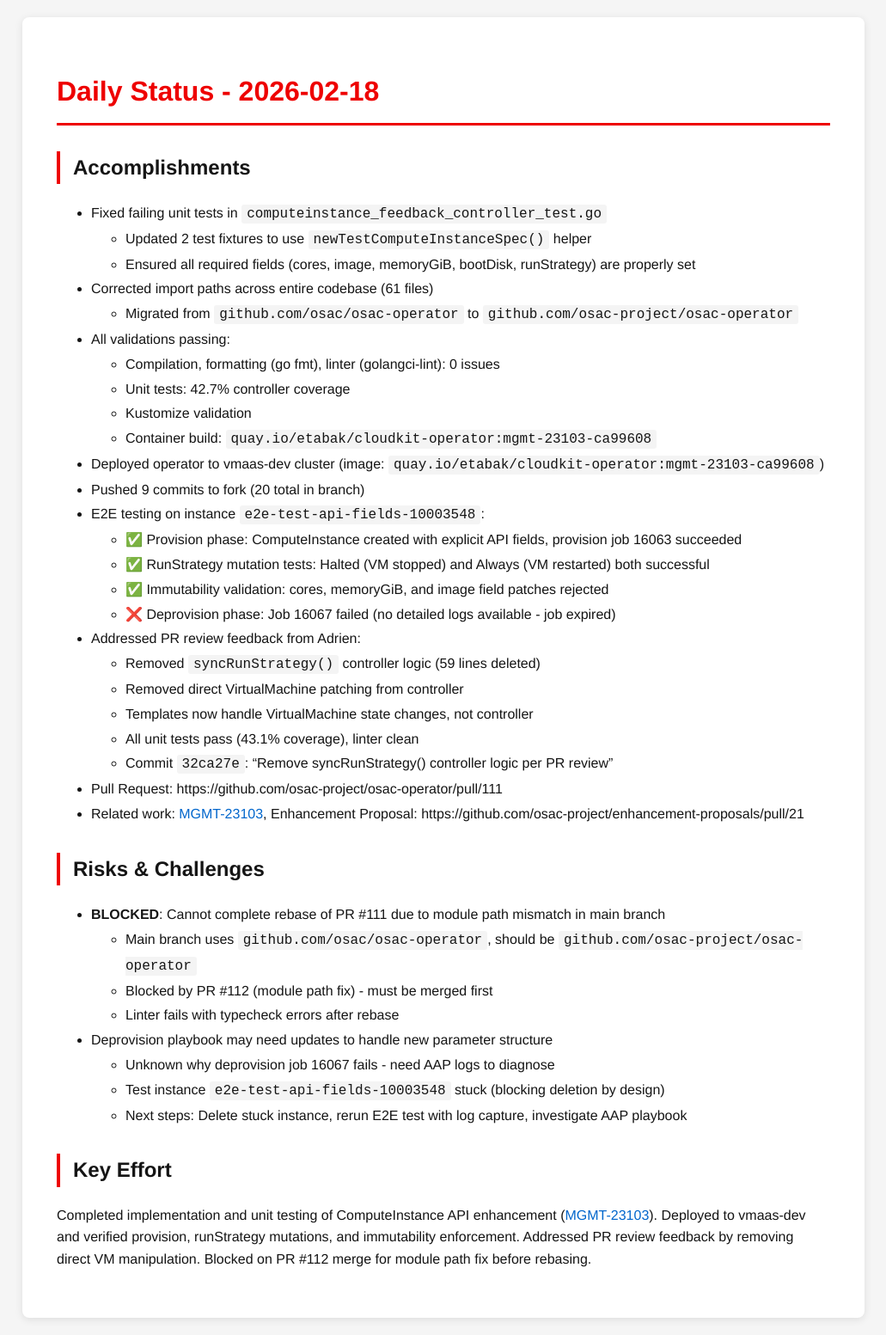
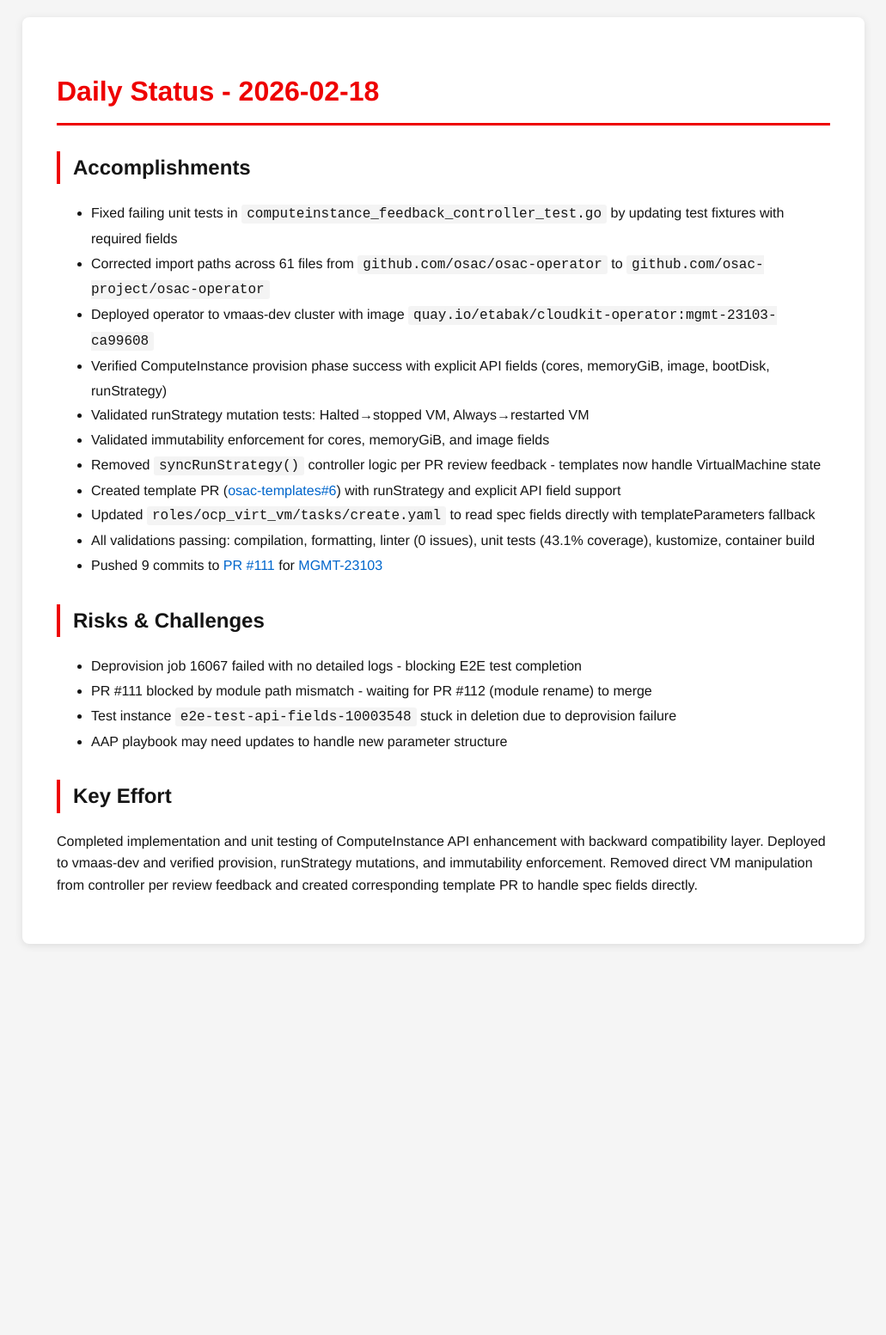
Before and after one commit to tzvatot/daily-status, a Jekyll site: the page built from 2026-02-18.md, in a window 1280 px wide. Shown: the whole page at 86% size, without its empty margins (124-1155 px from the left). Built offline with Jekyll 4.4.1, drawn with Linux system fonts in a browser that asks for light colours; after the commit the page ends 1118 px from its top, so only the background shows below that.

Commit message:
Daily status update - 2026-02-18

```diff
--- a/2026-02-18.md
+++ b/2026-02-18.md
@@ -8,43 +8,25 @@ date: 2026-02-18
 
 ## Accomplishments
 
-- Fixed failing unit tests in `computeinstance_feedback_controller_test.go`
-  - Updated 2 test fixtures to use `newTestComputeInstanceSpec()` helper
-  - Ensured all required fields (cores, image, memoryGiB, bootDisk, runStrategy) are properly set
-- Corrected import paths across entire codebase (61 files)
-  - Migrated from `github.com/osac/osac-operator` to `github.com/osac-project/osac-operator`
-- All validations passing:
-  - Compilation, formatting (go fmt), linter (golangci-lint): 0 issues
-  - Unit tests: 42.7% controller coverage
-  - Kustomize validation
-  - Container build: `quay.io/etabak/cloudkit-operator:mgmt-23103-ca99608`
-- Deployed operator to vmaas-dev cluster (image: `quay.io/etabak/cloudkit-operator:mgmt-23103-ca99608`)
-- Pushed 9 commits to fork (20 total in branch)
-- E2E testing on instance `e2e-test-api-fields-10003548`:
-  - ✅ Provision phase: ComputeInstance created with explicit API fields, provision job 16063 succeeded
-  - ✅ RunStrategy mutation tests: Halted (VM stopped) and Always (VM restarted) both successful
-  - ✅ Immutability validation: cores, memoryGiB, and image field patches rejected
-  - ❌ Deprovision phase: Job 16067 failed (no detailed logs available - job expired)
-- Addressed PR review feedback from Adrien:
-  - Removed `syncRunStrategy()` controller logic (59 lines deleted)
-  - Removed direct VirtualMachine patching from controller
-  - Templates now handle VirtualMachine state changes, not controller
-  - All unit tests pass (43.1% coverage), linter clean
-  - Commit `32ca27e`: "Remove syncRunStrategy() controller logic per PR review"
-- Pull Request: https://github.com/osac-project/osac-operator/pull/111
-- Related work: [MGMT-23103](https://issues.redhat.com/browse/MGMT-23103), Enhancement Proposal: https://github.com/osac-project/enhancement-proposals/pull/21
+- Fixed failing unit tests in `computeinstance_feedback_controller_test.go` by updating test fixtures with required fields
+- Corrected import paths across 61 files from `github.com/osac/osac-operator` to `github.com/osac-project/osac-operator`
+- Deployed operator to vmaas-dev cluster with image `quay.io/etabak/cloudkit-operator:mgmt-23103-ca99608`
+- Verified ComputeInstance provision phase success with explicit API fields (cores, memoryGiB, image, bootDisk, runStrategy)
+- Validated runStrategy mutation tests: Halted→stopped VM, Always→restarted VM
+- Validated immutability enforcement for cores, memoryGiB, and image fields
+- Removed `syncRunStrategy()` controller logic per PR review feedback - templates now handle VirtualMachine state
+- Created template PR ([osac-templates#6](https://github.com/osac-project/osac-templates/pull/6)) with runStrategy and explicit API field support
+- Updated `roles/ocp_virt_vm/tasks/create.yaml` to read spec fields directly with templateParameters fallback
+- All validations passing: compilation, formatting, linter (0 issues), unit tests (43.1% coverage), kustomize, container build
+- Pushed 9 commits to [PR #111](https://github.com/osac-project/osac-operator/pull/111) for [MGMT-23103](https://issues.redhat.com/browse/MGMT-23103)
 
 ## Risks & Challenges
 
-- **BLOCKED**: Cannot complete rebase of PR #111 due to module path mismatch in main branch
-  - Main branch uses `github.com/osac/osac-operator`, should be `github.com/osac-project/osac-operator`
-  - Blocked by PR #112 (module path fix) - must be merged first
-  - Linter fails with typecheck errors after rebase
-- Deprovision playbook may need updates to handle new parameter structure
-  - Unknown why deprovision job 16067 fails - need AAP logs to diagnose
-  - Test instance `e2e-test-api-fields-10003548` stuck (blocking deletion by design)
-  - Next steps: Delete stuck instance, rerun E2E test with log capture, investigate AAP playbook
+- Deprovision job 16067 failed with no detailed logs - blocking E2E test completion
+- PR #111 blocked by module path mismatch - waiting for PR #112 (module rename) to merge
+- Test instance `e2e-test-api-fields-10003548` stuck in deletion due to deprovision failure
+- AAP playbook may need updates to handle new parameter structure
 
 ## Key Effort
 
-Completed implementation and unit testing of ComputeInstance API enhancement ([MGMT-23103](https://issues.redhat.com/browse/MGMT-23103)). Deployed to vmaas-dev and verified provision, runStrategy mutations, and immutability enforcement. Addressed PR review feedback by removing direct VM manipulation. Blocked on PR #112 merge for module path fix before rebasing.
+Completed implementation and unit testing of ComputeInstance API enhancement with backward compatibility layer. Deployed to vmaas-dev and verified provision, runStrategy mutations, and immutability enforcement. Removed direct VM manipulation from controller per review feedback and created corresponding template PR to handle spec fields directly.
```
